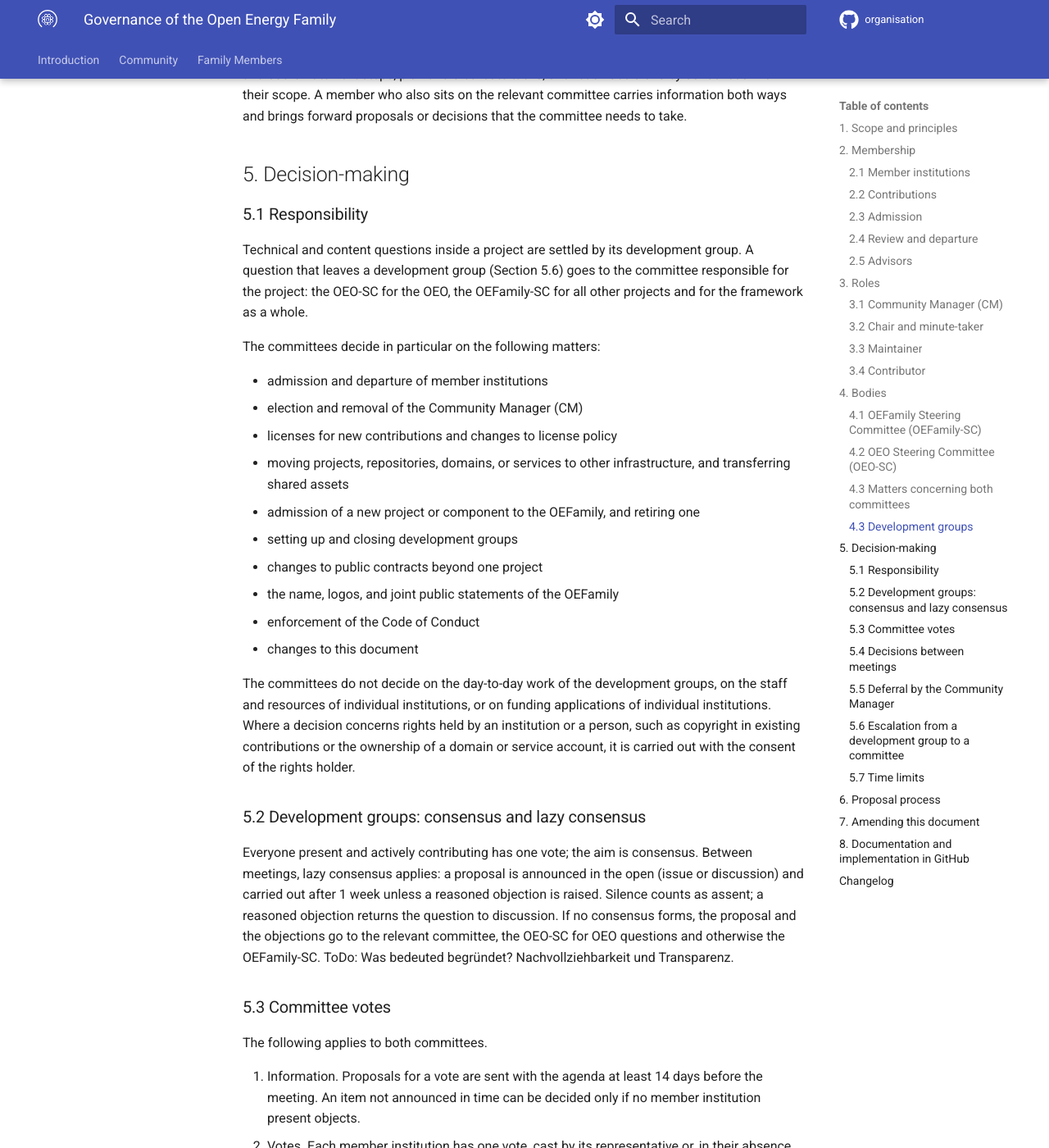
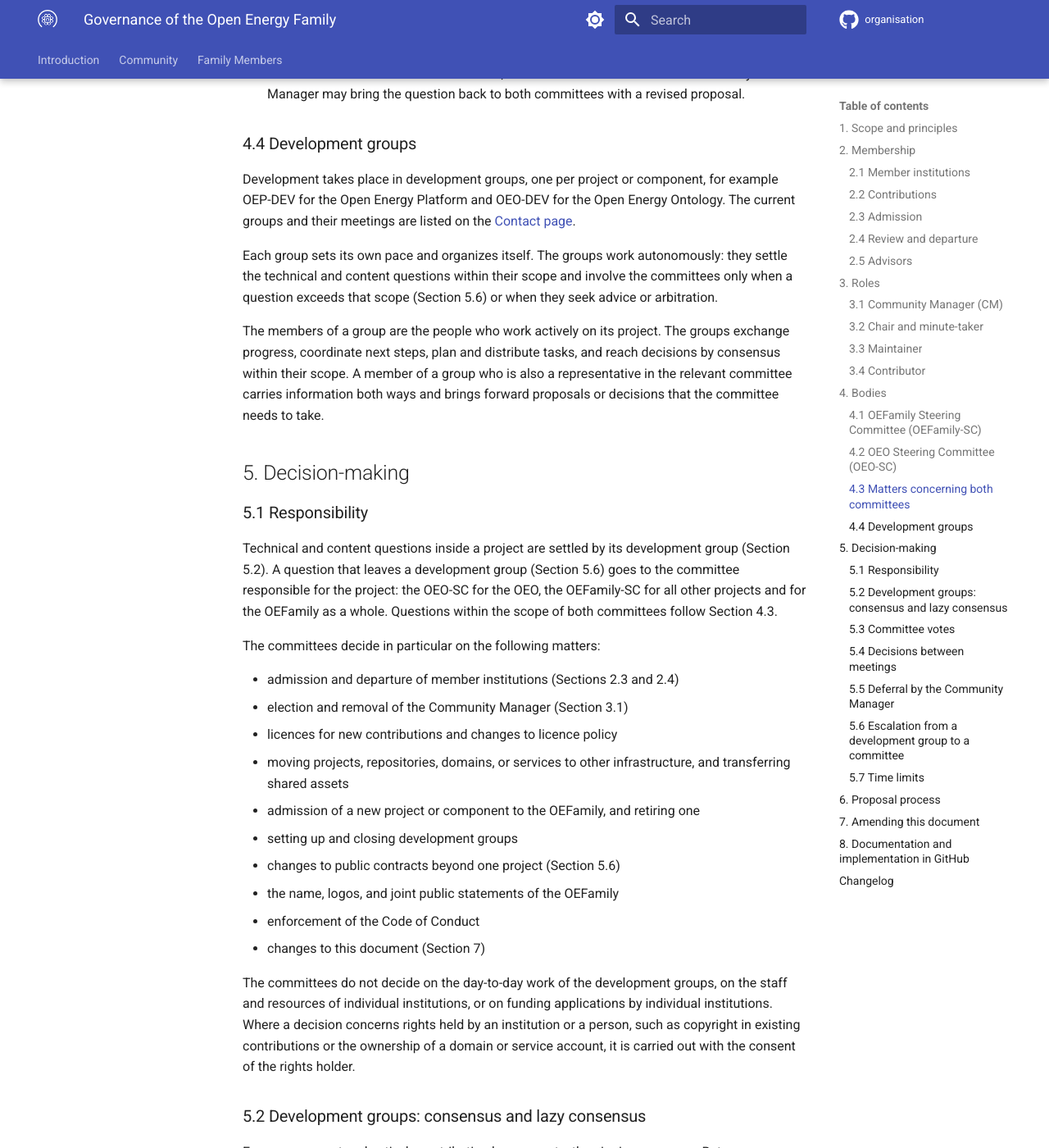
Before and after one commit to OpenEnergyPlatform/organisation, an MkDocs documentation site: the page built from compendium/family_community/governance/governance.md, in a window 1280 px wide and 1400 px high, scrolled down 5327 px. Shown: the whole window at 82% size. Built offline with MkDocs 1.6.1 and Material for MkDocs 9.7.7, drawn with Linux system fonts in a browser that asks for light colours; comment, search, counter and statistics services are not loaded; some of the changed text lies outside the part shown.

Commit message:
Update governance section 5 #96

```diff
--- a/compendium/family_community/governance/governance.md
+++ b/compendium/family_community/governance/governance.md
@@ -114,11 +114,15 @@
 ### 3.1 Community Manager (CM)
 
 The Community Manager connects the community, the development groups, and both
-committees. The role mediates and communicates, it does not direct development.
+committees. The role mediates and communicates; it does not direct development.
+The CM gives no instructions to the development groups. Where the CM also works
+in a development group as maintainer or contributor, this happens in that role,
+not as CM.
 
 Tasks:
 
-- collect and bundle feedback from the community and bring it to the bodies
+- collect and bundle feedback from the community and bring it to the
+  development groups and committees
 - keep an overview of ongoing and planned development and point out duplicated
   effort between groups
 - pass on knowledge through onboarding, documentation, and references
@@ -130,31 +134,38 @@
 and in both committees, but no vote as CM. A CM who is also the named
 representative of a member institution votes in that capacity.
 
-The only special right of the CM is to defer a committee decision once.
-It is not a veto.
+The only special right of the CM is to defer a committee decision once
+(Section 5.5). It is not a veto.
+
+The CM discloses any conflict of interest before a matter is discussed, and the
+decision record notes it. A conflict exists in particular when a matter
+concerns the CM's own institution or a project in which the CM works. In such a
+matter, the CM does not use the right of deferral and does not vote as
+representative; the deputy of the institution votes instead. If it is disputed
+whether a conflict exists, the committee decides.
 
 Both committees elect the CM for a term of two years, each by simple majority.
-A re-election is possible. Either committee may remove the CM by a two-thirds
-majority. The committees may elect a deputy CM in the same way; the deputy
-shares the tasks as agreed with the CM and acts for the CM when the position is
-vacant. If there is no deputy, the committees name an interim CM jointly.
-
-ToDo: Conflict of interest. Keine Anweisungen an die DEV-Teams. Nur Kommunikation.
+Re-election is possible. Either committee may remove the CM by a two-thirds
+majority. The committees may elect a deputy CM in the same way. The deputy CM
+comes from a different institution than the CM, shares the tasks as agreed with
+the CM, and acts for the CM when the position is vacant or the CM has a conflict
+of interest. If there is no deputy CM, the committees name an interim CM
+jointly.
 
 ### 3.2 Chair and minute-taker
 
 Each committee meeting has a chair and a minute-taker, named at the preceding
-meeting. Both roles rotate among the member institutions.
-The chair leads the meeting, establishes the quorum, and conducts the votes.
-The minute-taker keeps the internal minutes and drafts the decision record.
+meeting. Both roles rotate among the member institutions. The chair leads the
+meeting, establishes the quorum, and conducts the votes. The minute-taker keeps
+the internal minutes and drafts the decision record (Section 8).
 
 ### 3.3 Maintainer
 
 A maintainer carries operational responsibility for a project or component,
 including repository rights, releases, and review. Maintainers vote in the
-development group of their project.
-Each development group names at least one maintainer as its technical contact
-for the committees and the Community Manager.
+development group of their project. Each development group names at least one
+maintainer as its technical contact for the committees and the Community
+Manager.
 
 ### 3.4 Contributor
 
@@ -166,23 +177,24 @@
 ## 4. Bodies
 
 The OEFamily has two committees of equal standing, the OEFamily-SC and the
-OEO-SC, and autonomous development groups.
-Neither committee is subordinate to the other.
-Each takes binding decisions within its scope and gives advice beyond it.
+OEO-SC, and autonomous development groups. Neither committee is subordinate to
+the other. Each takes binding decisions within its scope and gives advice
+beyond it.
 
 ### 4.1 OEFamily Steering Committee (OEFamily-SC)
 
 The OEFamily-SC is the decision-making body for the OEFamily as a whole and for
-all projects other than the OEO.
-It sets strategic direction and takes the binding decisions that concern the
-family across projects.
+all projects other than the OEO. It sets strategic direction and takes the
+binding decisions that concern the family across projects.
+
+Tasks:
 
 1. Keep an overview of the OEFamily: its functions, components,
-   responsibilities, and timelines, and related work in the field.
+   responsibilities, and timelines, as well as related work in the field.
 2. Support development: advise on priorities and keep the work sustainable
    through continued feedback and testing.
-3. Mediate and decide: enforce the Code of Conduct in interpersonal conflict
-   and decide content disputes escalated from the development groups.
+3. Mediate and decide: enforce the Code of Conduct within its scope and decide
+   content disputes escalated from the development groups.
 4. Represent the OEFamily externally at conferences and in public, maintain
    networks, and communicate with funding bodies and ministries.
 5. Develop the longer-term direction: pursue strategies to extend the
@@ -190,20 +202,22 @@
 
 ### 4.2 OEO Steering Committee (OEO-SC)
 
-The OEO-SC is the decision-making body for the Open Energy Ontology (OEO).
-It takes the binding decisions on the OEO that exceed the scope of OEO-DEV,
-guides basic design decisions, maintains contact with external ontology teams and
-the OEO user community, and arbitrates in OEO questions.
-It advises the OEFamily-SC where other projects depend on the OEO.
+The OEO-SC is the decision-making body for the Open Energy Ontology (OEO). It
+takes the binding decisions on the OEO that exceed the scope of OEO-DEV
+(Section 5.6), guides basic design decisions, and enforces the Code of Conduct
+within its scope. It maintains contact with external ontology teams and the OEO
+user community and arbitrates in OEO questions. It advises the OEFamily-SC
+where other projects depend on the OEO.
 
 ### 4.3 Matters concerning both committees
 
-Some questions fall within the scope of both committees, for example a change to
-published OEO identifiers on which the OEP depends, or a licence policy that
-applies across projects.
+Some questions fall within the scope of both committees, for example the
+election of the Community Manager (Section 3.1), a change to published OEO
+identifiers on which the OEP depends, or a license policy that applies across
+projects.
 
-1. Such a question is decided by both committees, each under Section 5.3.
-   It is adopted only if both committees adopt it.
+1. Such a question is decided by both committees, each under Section 5.3. It is
+   adopted only if both committees adopt it.
 2. The committees may hold a joint session. Each committee still establishes its
    quorum and counts its votes separately.
 3. If the committees disagree on whether a question concerns both, it is treated
@@ -212,62 +226,71 @@
    Community Manager may bring the question back to both committees with a
    revised proposal.
 
-### 4.3 Development groups
+### 4.4 Development groups
 
 Development takes place in development groups, one per project or component,
 for example OEP-DEV for the Open Energy Platform and OEO-DEV for the Open Energy
 Ontology. The current groups and their meetings are listed on the
-[Contact page](../contact/).
-Each group sets its own pace and organizes itself.
-The groups work autonomously: they settle the technical and content
-questions within their scope and involve the committees only when a question
-exceeds that scope or when they seek advice or arbitration.
+[Contact page](contact.md).
 
-The members of a group are the people who work on it actively.
-The groups exchange progress and coordinate next steps, plan and distribute tasks,
-and reach decisions by consensus within their scope.
-A member who also sits on the relevant committee carries information both
-ways and brings forward proposals or decisions that the committee needs to take.
+Each group sets its own pace and organizes itself. The groups work
+autonomously: they settle the technical and content questions within their
+scope and involve the committees only when a question exceeds that scope
+(Section 5.6) or when they seek advice or arbitration.
+
+The members of a group are the people who work actively on its project. The
+groups exchange progress, coordinate next steps, plan and distribute tasks, and
+reach decisions by consensus within their scope. A member of a group who is
+also a representative in the relevant committee carries information both ways
+and brings forward proposals or decisions that the committee needs to take.
+
 
 ## 5. Decision-making
 
 ### 5.1 Responsibility
 
 Technical and content questions inside a project are settled by its development
-group. A question that leaves a development group (Section 5.6) goes to the
-committee responsible for the project: the OEO-SC for the OEO, the OEFamily-SC
-for all other projects and for the framework as a whole.
+group (Section 5.2). A question that leaves a development group (Section 5.6)
+goes to the committee responsible for the project: the OEO-SC for the OEO, the
+OEFamily-SC for all other projects and for the OEFamily as a whole. Questions
+within the scope of both committees follow Section 4.3.
 
 The committees decide in particular on the following matters:
 
-- admission and departure of member institutions
-- election and removal of the Community Manager (CM)
-- licenses for new contributions and changes to license policy
+- admission and departure of member institutions (Sections 2.3 and 2.4)
+- election and removal of the Community Manager (Section 3.1)
+- licences for new contributions and changes to licence policy
 - moving projects, repositories, domains, or services to other infrastructure,
   and transferring shared assets
 - admission of a new project or component to the OEFamily, and retiring one
 - setting up and closing development groups
-- changes to public contracts beyond one project
+- changes to public contracts beyond one project (Section 5.6)
 - the name, logos, and joint public statements of the OEFamily
 - enforcement of the Code of Conduct
-- changes to this document
+- changes to this document (Section 7)
 
 The committees do not decide on the day-to-day work of the development groups,
 on the staff and resources of individual institutions, or on funding
-applications of individual institutions.
-Where a decision concerns rights held by an institution or a person, such as
-copyright in existing contributions or the ownership of a domain or service
-account, it is carried out with the consent of the rights holder.
+applications by individual institutions. Where a decision concerns rights held
+by an institution or a person, such as copyright in existing contributions or
+the ownership of a domain or service account, it is carried out with the
+consent of the rights holder.
 
 ### 5.2 Development groups: consensus and lazy consensus
 
 Everyone present and actively contributing has one vote; the aim is consensus.
-Between meetings, lazy consensus applies: a proposal is announced in the open
-(issue or discussion) and carried out after 1 week unless a reasoned objection
-is raised. Silence counts as assent; a reasoned objection returns the question
-to discussion. If no consensus forms, the proposal and the objections go to the
-relevant committee, the OEO-SC for OEO questions and otherwise the OEFamily-SC.
-ToDo: Was bedeuted begründet? Nachvollziehbarkeit und Transparenz.
+Between meetings, lazy consensus applies: a proposal is announced in the open,
+in an issue or discussion, and carried out after one week unless a reasoned
+objection is raised. Silence counts as assent.
+
+An objection is reasoned when it is raised in the same issue or discussion,
+names the concrete problem, and explains its consequence for the project.
+Proposing an alternative is welcome but not required. If it is unclear whether
+an objection is reasoned, it counts as reasoned. A reasoned objection returns
+the question to discussion. The objection and its resolution remain documented
+in the thread.
+
+If no consensus forms, the question is escalated under Section 5.6.
 
 ### 5.3 Committee votes
 
@@ -283,8 +306,8 @@
    are represented. The chair establishes the quorum at the start of the meeting
    and before each vote.
 4. Lack of quorum. If the quorum is not reached, an item is decided in writing
-   or put on the agenda of the next meeting. The next
-   meeting may decide that item without quorum if the invitation says so.
+   (Section 5.4) or put on the agenda of the next meeting. The next meeting may
+   decide that item without quorum if the invitation says so.
 5. Options. Members vote for, against, or abstain.
 6. Simple majority. A proposal passes when more than half of the votes cast for
    and against are in favour. Abstentions count towards the quorum but not
@@ -292,7 +315,8 @@
    and brought again.
 7. Two-thirds majority. Removing the Community Manager and amending this
    document require two thirds of the votes cast for and against. All other
-   decisions require a simple majority.
+   decisions require a simple majority, unless Section 2.1 requires the
+   agreement of all member institutions.
 8. Conflict of interest. An institution does not vote on its own membership or
    on a dispute to which it is a party. It still counts towards the quorum.
 
@@ -304,76 +328,91 @@
 1. The proposal and the voting period are sent to all representatives and
    deputies of the committee. The voting period is at least 14 days.
 2. The vote is valid if at least half of the member institutions take part.
+   Majorities follow Section 5.3.
 3. Amendments to this document and the removal of the Community Manager cannot
    be decided in writing.
-4. The result is recorded like a meeting decision.
+4. The result is recorded like a meeting decision (Section 8).
 
 ### 5.5 Deferral by the Community Manager
 
-The CM may defer a committee decision once, until it takes effect.
+The CM may defer a committee decision once, until it takes effect (Section 8).
 The deferral is made in writing to the committee and gives a reason concerning
-consistency, sustainability, or effect on the community.
+consistency, sustainability, or effect on the community. In a conflict of
+interest, Section 3.1 applies.
+
 The question is put on the agenda of the next meeting, or to a written vote,
-and decided again under Section 5.3.
-If the committee adopts the decision again, it stands and cannot be deferred a
-second time.
-A deferral is a suspensive step, used sparingly; it does not replace argument
+and decided again under Section 5.3. If the committee adopts the decision
+again, it stands and cannot be deferred a second time.
+
+A deferral is a suspensive step, used sparingly. It does not replace argument
 on the substance.
 
 ### 5.6 Escalation from a development group to a committee
 
 A question leaves the development group when at least one of the following holds:
 
-- it affects more than the group's own project, such as shared interfaces or
-  infrastructure, or other OEFamily components.
+- it affects other OEFamily projects or components, for example through shared
+  interfaces or infrastructure
 - it changes public contracts such as APIs, data models, published ontology
-  identifiers, or URI and slug conventions.
-- it requires resources from several institutions or touches funding commitments.
-- it changes policies, licenses, or this governance.
-- it remains contested within the group.
-- ToDo: Klaren Weg und den Prozess dokumentieren und verbreiten
+  identifiers, or URI and slug conventions
+- it requires resources from several institutions or touches funding
+  commitments
+- it changes policies, licenses, or this governance
+- it remains contested within the group
 
-Where the group holds a consensus, it forwards the proposal as a strong recommendation.
+The escalation follows four steps:
+
+1. A member of the group records the question in an issue with the label
+   `escalation` and summarises the positions, including any reasoned
+   objections.
+2. The Community Manager forwards the issue to the responsible committee
+   (Section 5.1).
+3. The committee decides at its next meeting under Section 5.3 or by written
+   vote under Section 5.4.
+4. The Community Manager reports the result in the issue.
+
+Where the group holds a consensus, it forwards the proposal as a strong
+recommendation.
 
 ### 5.7 Time limits
 
-The time limits in one place:
+Overview of all time limits:
 
 | Step                                         | Time limit                              | Section |
 |----------------------------------------------|-----------------------------------------|---------|
 | Agenda and proposals for a committee meeting | at least 14 days before the meeting     | 5.3     |
 | Lazy consensus in a development group        | 1 week after announcement               | 5.2     |
 | Written vote                                 | voting period of at least 14 days       | 5.4     |
-| OEEP discussion                              | at least 4 weeks                        | 6       |
-| OEEP final comment period                    | 14 days                                 | 6       |
+| Proposal discussion                          | at least 4 weeks                        | 6       |
+| Proposal final comment period                | 14 days                                 | 6       |
 | Decision record                              | published within 14 days of the meeting | 8       |
 | Taking effect                                | on publication of the decision record   | 8       |
 | Deferral by the CM                           | until the decision takes effect         | 5.5     |
 | Review of the member register                | first meeting of each calendar year     | 2.4     |
-| Term of the CM                               | two years                               | 3.1     |
-| Review of this document                      | twelve months after adoption            | 7       |
+| Reply to the membership review               | 4 weeks after the request               | 2.4     |
+| Term of the CM                               | 2 years                                 | 3.1     |
+| Review of this document                      | 12 months after adoption                | 7       |
 
-An OEEP thus needs about six weeks from opening the discussion to the decision,
-which fits the two-month meeting cycle of the committees.
+A proposal therefore takes about six weeks from the start of the discussion to the
+decision, which fits the two-month meeting cycle of the committees.
 
 
 ## 6. Proposal process
 
-Committee decisions are taken either as a motion or as an Open Energy
-Enhancement Proposal (OEEP).
+Committee decisions are taken either as a motion or as a Proposal.
 
 Motions. Decisions of limited reach, such as admissions, departures, elections,
 or closing a development group, are put to the committee as a motion with the
 agenda (Section 5.3) or in writing (Section 5.4).
 
-OEEPs. Decisions with lasting effect on the OEFamily are written up as an OEEP:
+Decisions with lasting effect on the OEFamily are written up as a proposal:
 questions escalated under Section 5.6 that change public contracts,
 licenses, infrastructure, or policy; the admission or retirement of a project;
 and every change to this document. If it is unclear which form applies, the
 chair of the responsible committee decides.
 
 1. Draft. The proposal is written as a Markdown document from the template
-   (`proposals/YYYY-MM-DD_oeep_topic.md`) and submitted as a pull request. It
+   (`proposals/YYYY-MM-DD_proposal_topic.md`) and submitted as a pull request. It
    names a shepherd, who moderates the discussion and prepares the final comment
    period; the shepherd need not be the author.
 2. Discussion. Open commenting in the pull request and the linked GitHub
```
Also changed, not shown: other parts of compendium/family_community/governance/governance.md (+7 -7 lines), compendium/family_community/governance/proposals/2026-07-16_proposal_governance.md (renamed from compendium/family_community/governance/proposals/2026-07-16_oeep_governance.md, +6 -1 lines), compendium/family_community/governance/proposals/YYYY-MM-DD_proposal_topic.md (renamed from compendium/family_community/governance/proposals/YYYY-MM-DD_oeep_topic.md, +6 -1 lines).
